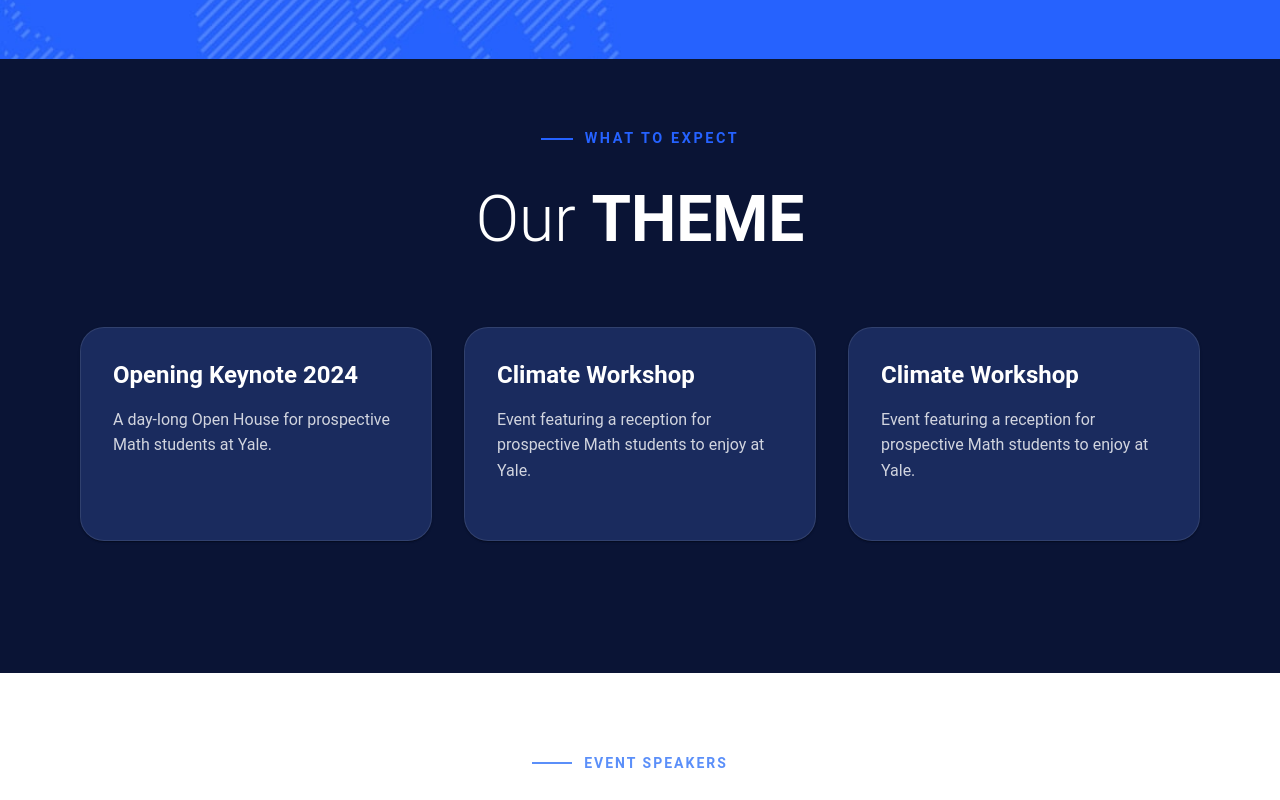
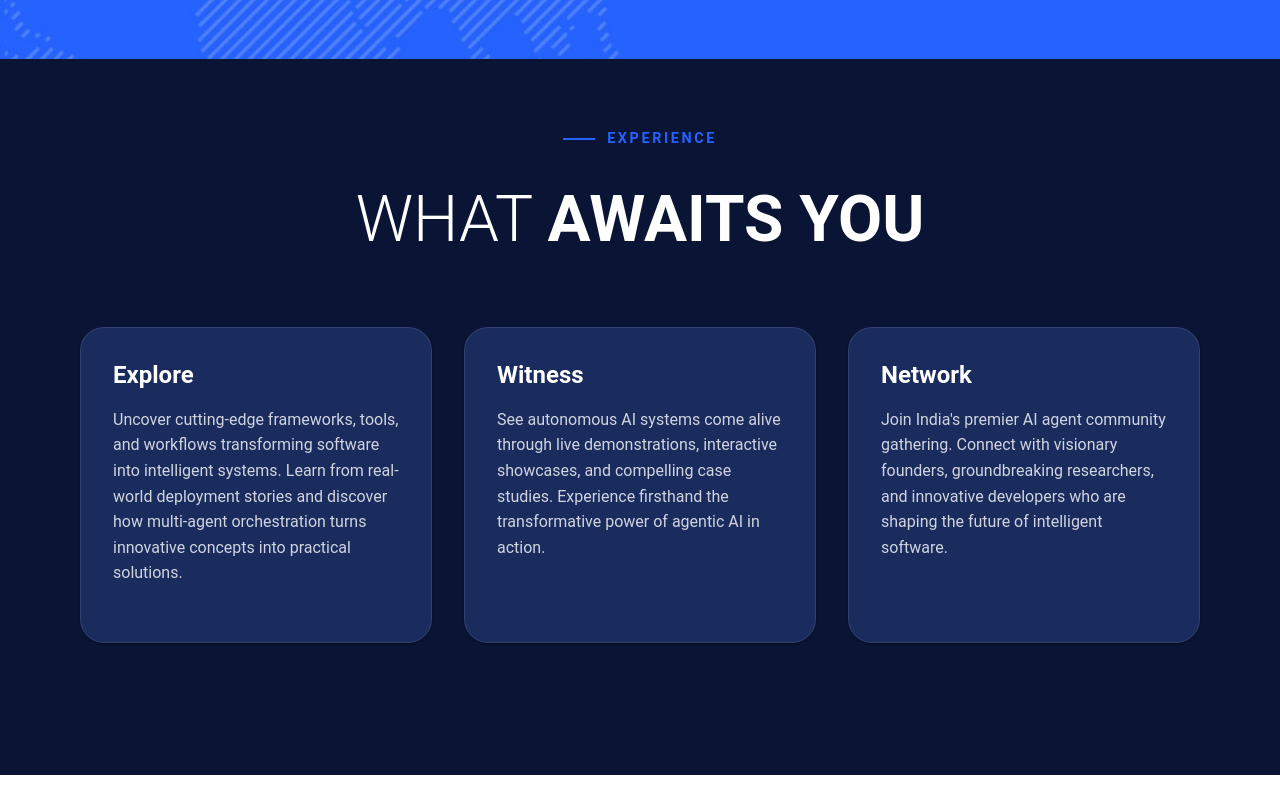
Before and after one commit to kunalworldwide/cloudxai-fest-spark, a Nuxt app: page / in a window 1280 px wide. Shown: the part 1520-2320 px from the top of the page. Built offline with nearby package versions, Linux system fonts and the light colour scheme.

Commit message:
Update FAQ and AppFooter components: revise FAQ content for accuracy, including new conference dates and topics, enhance AppFooter text for clarity, and improve layout consistency. Update 'What To Expect' section with new event descriptions and adjust countdown title for better user engagement.

```diff
--- a/app/assets/data/faq.json
+++ b/app/assets/data/faq.json
@@ -1,18 +1,14 @@
 [
   {
-    "question": "Can I return my ticket before the event start?",
-    "answer": "Yes, tickets can be returned up to 7 days before the event for a full refund. Please contact our support team for assistance."
-  },
-  {
     "question": "When is the conference taking place?",
-    "answer": "The conference will be held on December 15-17, 2025. Check the event schedule for detailed timing of each session."
+    "answer": "The conference will be held on March 14, 2026. Check the event schedule for detailed timing of each session."
   },
   {
     "question": "What is the cost to attend the conference?",
-    "answer": "Ticket prices vary based on the pass type. Early bird tickets start at $299, and VIP passes are available for $599."
+    "answer": "Ticket prices vary based on the pass type. You can check the ticket prices on the registration page."
   },
   {
     "question": "What topics will be covered at the conference?",
-    "answer": "The conference covers Cloud Computing, Artificial Intelligence, Machine Learning, DevOps, and Enterprise Architecture with industry-leading speakers."
+    "answer": "The conference covers AI Agents, Multi-Agent Orchestration, and Real-World Deployment Stories with industry-leading speakers."
   }
 ]
--- a/app/components/core/AppFooter.vue
+++ b/app/components/core/AppFooter.vue
@@ -7,8 +7,8 @@
         <v-col cols="12" md="6" lg="4">
           <div class="mb-6">
             <h2 class="text-h5 font-weight-bold mb-4">CloudxAI Conference</h2>
-            <p class="text-body-2 mb-6" style="max-width: 400px;">
-              Contact team CloudxAI for any of your query related to AI and cloud computing events
+            <p class="text-body-2 mb-6" style="max-width: 400px">
+              CloudxAI Conference is the premier destination for technology leaders, innovators, and professionals to explore the convergence of cloud computing and artificial intelligence in the enterprise landscape.
             </p>
           </div>
 
@@ -18,10 +18,10 @@
               <v-icon size="small" class="mr-2">mdi-email-outline</v-icon>
               <span class="text-body-2">info@cloudxai.com</span>
             </div>
-            <div class="d-flex align-center">
+            <!-- <div class="d-flex align-center">
               <v-icon size="small" class="mr-2">mdi-phone-outline</v-icon>
               <span class="text-body-2">+1 (555) 123-4567</span>
-            </div>
+            </div> -->
           </div>
         </v-col>
 
@@ -39,7 +39,7 @@
         </v-col> -->
 
         <!-- Social Links Section -->
-        <v-col  cols="12" lg="4">
+        <v-col cols="12" lg="4">
           <h3 class="text-subtitle-1 font-weight-bold mb-4">Follow us:</h3>
           <div class="d-flex gap-3">
             <v-btn
@@ -103,14 +103,28 @@
       <v-row class="text-white align-center">
         <v-col cols="12" md="6">
           <p class="text-body-2 mb-0">
-            Design and Developed by <span class="text-primary font-weight-medium">TechFerment</span> | All Right Reserved
+            Design and Developed by
+            <span class="text-primary font-weight-medium"><a href="https://techferment.com" style="color: #3A99FF;text-decoration: none;" target="_blank">TechFerment</a></span> |
+            All Right Reserved
           </p>
         </v-col>
         <v-col cols="12" md="6" class="text-md-right">
           <div class="d-flex flex-wrap justify-md-end gap-4">
-            <a href="#" class="text-white text-decoration-none text-body-2 hover-link">Booking Info</a>
-            <a href="#" class="text-white text-decoration-none text-body-2 hover-link">Terms & Conditions</a>
-            <a href="#" class="text-white text-decoration-none text-body-2 hover-link">Privacy Policy</a>
+            <a
+              href="#"
+              class="text-white text-decoration-none text-body-2 hover-link"
+              >Booking Info</a
+            >
+            <a
+              href="#"
+              class="text-white text-decoration-none text-body-2 hover-link"
+              >Terms & Conditions</a
+            >
+            <a
+              href="#"
+              class="text-white text-decoration-none text-body-2 hover-link"
+              >Privacy Policy</a
+            >
           </div>
         </v-col>
       </v-row>
@@ -123,18 +137,18 @@
 
 <style scoped>
 .footer-with-bg {
-  background-color: #020D46;
+  background-color: #020d46;
   position: relative;
 }
 
 .footer-with-bg::before {
-  content: '';
+  content: "";
   position: absolute;
   top: 0;
   left: 0;
   right: 0;
   bottom: 0;
-  background-image: url('@/assets/images/home-4-img-carousel-svg.svg');
+  background-image: url("@/assets/images/home-4-img-carousel-svg.svg");
   background-size: cover;
   background-position: center;
   background-repeat: no-repeat;
@@ -163,8 +177,8 @@
   gap: 16px;
 }
 
-@media(min-width: 1440px){
-  .footer-with-bg{
+@media (min-width: 1440px) {
+  .footer-with-bg {
     padding-top: 180px !important;
   }
 }
--- a/app/components/home/countDown.vue
+++ b/app/components/home/countDown.vue
@@ -6,7 +6,7 @@
           <!-- Title Section -->
           <v-col cols="12" md="6" lg="5" class="countdown-title-col">
             <h1 class="countdown-title">
-              Countdown Until<br />Event day 1
+              Countdown Until<br />Event
             </h1>
           </v-col>
 
--- a/app/components/home/faq.vue
+++ b/app/components/home/faq.vue
@@ -22,8 +22,9 @@
               class="purchase-btn mt-8"
               size="large"
               rounded="pill"
+              to="/register"
             >
-              Purchase Ticket
+              Book a Ticket
             </v-btn>
           </v-col>
 
--- a/app/components/home/whatToExpect.vue
+++ b/app/components/home/whatToExpect.vue
@@ -1,22 +1,15 @@
 <template>
   <section class="event-list">
     <div class="event-list__container">
-
       <div class="event-list__header">
         <div class="event-list__label">
           <span class="event-list__label-rule"></span>
-          <span class="event-list__label-text">What To Expect</span>
+          <span class="event-list__label-text">Experience </span>
         </div>
-        <h1 class="event-list__title">
-          Our <span>THEME</span>
-        </h1>
+        <h1 class="event-list__title">WHAT <span> AWAITS YOU </span></h1>
       </div>
 
-      <v-container
-      fluid
-        class="event-list__carousel pa-0"
-      >
-
+      <v-container fluid class="event-list__carousel pa-0">
         <div class="event-list__grid">
           <v-card
             v-for="event in eventsByDay"
@@ -25,67 +18,46 @@
             rounded="xl"
           >
             <div class="event-card__content">
-
               <div class="event-card__info">
                 <h3 class="event-card__title">{{ event.title }}</h3>
 
                 <p class="event-card__description">{{ event.description }}</p>
-
               </div>
             </div>
           </v-card>
         </div>
       </v-container>
-
     </div>
-
   </section>
 </template>
 
 <script setup>
-
-
-
-
-
-
-
-
-
 const eventsByDay = [
   {
     id: 1,
-      title: 'Opening Keynote 2024',
-      time: '9:00 - 10:30 AM',
-      date: 'Feb 22, 2024',
-      description: 'A day-long Open House for prospective Math students at Yale.',
+    title: "Explore",
+    description:
+      "Uncover cutting-edge frameworks, tools, and workflows transforming software into intelligent systems. Learn from real-world deployment stories and discover how multi-agent orchestration turns innovative concepts into practical solutions.",
   },
   {
     id: 2,
-      title: 'Climate Workshop',
-      time: '11:00 AM - 1:00 PM',
-      date: 'Feb 22, 2024',
-      description: 'Event featuring a reception for prospective Math students to enjoy at Yale.',
-      image: 'https://images.unsplash.com/photo-1591115765373-5207764f72e7?auto=format&fit=crop&w=800&q=80',
+    title: "Witness",
+    description:
+      "See autonomous AI systems come alive through live demonstrations, interactive showcases, and compelling case studies. Experience firsthand the transformative power of agentic AI in action.",
   },
   {
     id: 3,
-      title: 'Climate Workshop',
-      time: '11:00 AM - 1:00 PM',
-      date: 'Feb 22, 2024',
-      description: 'Event featuring a reception for prospective Math students to enjoy at Yale.',
-      image: 'https://images.unsplash.com/photo-1591115765373-5207764f72e7?auto=format&fit=crop&w=800&q=80',
+    title: "Network",
+    description:
+      "Join India's premier AI agent community gathering. Connect with visionary founders, groundbreaking researchers, and innovative developers who are shaping the future of intelligent software.",
   },
-  ]
-
-
-
+];
 </script>
 
 <style scoped lang="scss">
 .event-list {
   background-color: #0a1435;
-  padding: 64px 80px ;
+  padding: 64px 80px;
 
   position: relative;
 }
@@ -168,7 +140,6 @@ const eventsByDay = [
   height: 100%;
 }
 
-
 .event-card__info {
   width: 100%;
   padding: 32px;
@@ -184,10 +155,6 @@ const eventsByDay = [
   line-height: 1.3;
 }
 
-
-
-
-
 .event-card__description {
   color: rgba(255, 255, 255, 0.8);
   font-size: 1rem;
@@ -195,9 +162,6 @@ const eventsByDay = [
   margin-bottom: 24px;
   flex-grow: 1;
 }
-
-
-
 
 @media (max-width: 1200px) {
   .event-list {
@@ -220,18 +184,14 @@ const eventsByDay = [
     padding: 48px 24px;
   }
 
-
-
   .event-list__grid {
     grid-template-columns: 1fr;
     gap: 24px;
   }
 
-
   .event-card__info {
     padding: 20px;
   }
-
 }
 
 @media (max-width: 600px) {
@@ -242,7 +202,6 @@ padding: 48px 24px;
   .event-list__header {
     margin-bottom: 32px;
   }
-
 
   .event-card__title {
     font-size: 1.25rem;
@@ -255,16 +214,12 @@ padding: 48px 24px;
   .event-card__description {
     font-size: 0.9375rem;
   }
-
-
 }
 
 @media (max-width: 500px) {
   .event-card__content {
     flex-direction: column;
   }
-
-
 
   .event-card__info {
     width: 100%;
```
Lines whose indentation alone changed are shown as unchanged.
